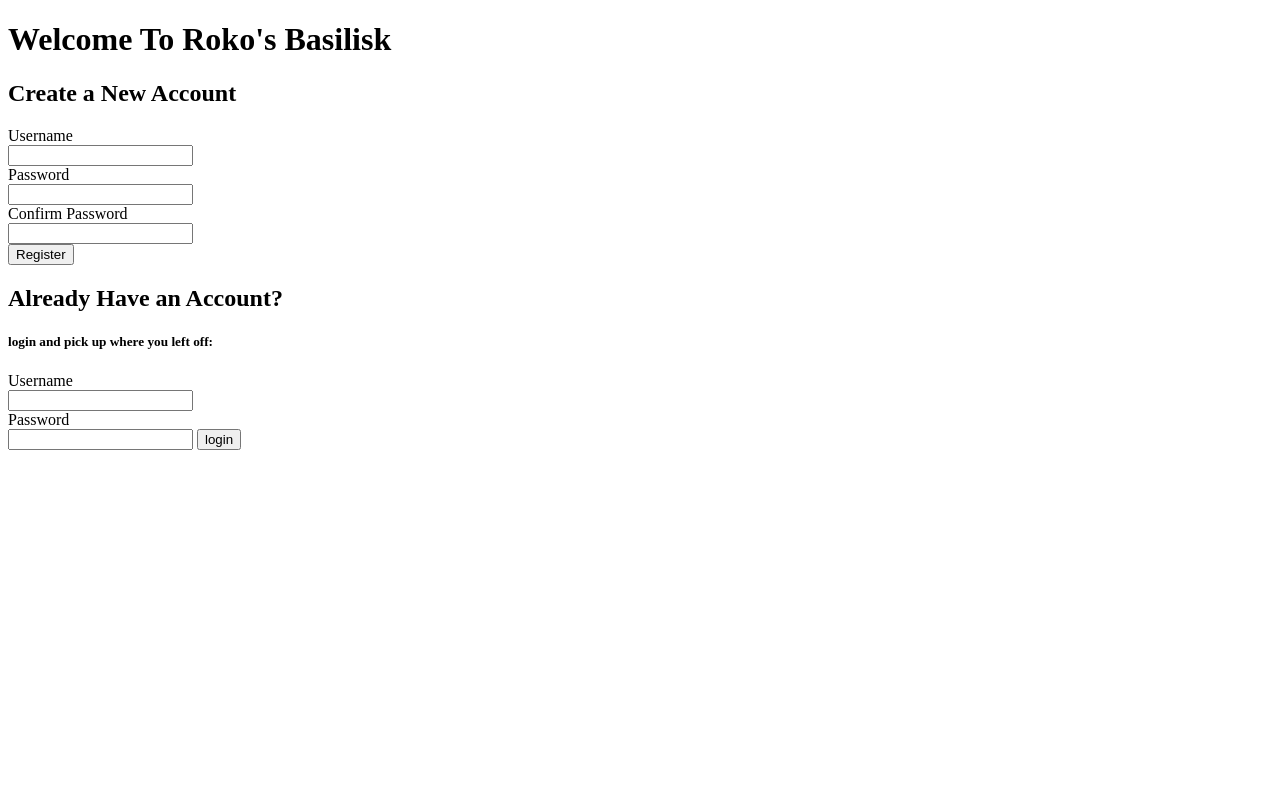
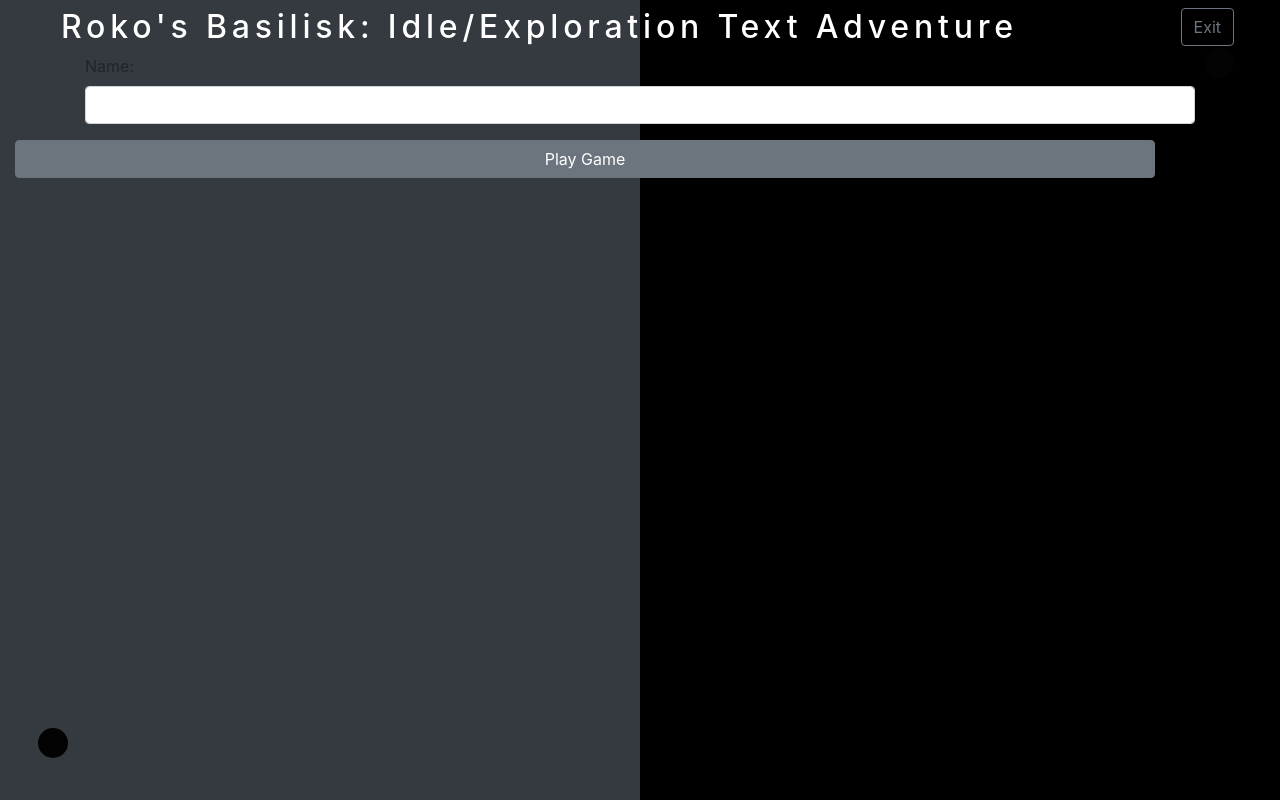
Before and after one commit to GCrawford03/rokos_basilisk, a Django app: page / in a window 1280 px wide. Run offline with Django 3.2, Linux system fonts and the light colour scheme; some libraries are stand-ins or nearby versions.

Commit message:
text game and war works
it's lame but it works

```diff
--- /dev/null
+++ b/ninja_app/templates/landing.html
@@ -0,0 +1,38 @@
+<!DOCTYPE html>
+<html lang="en">
+
+<head>
+    <meta charset="UTF-8">
+    <title>Ninja Gold</title>
+    {% load static %}
+    <link rel="stylesheet" href="https://stackpath.bootstrapcdn.com/bootstrap/4.5.2/css/bootstrap.min.css" integrity="sha384-JcKb8q3iqJ61gNV9KGb8thSsNjpSL0n8PARn9HuZOnIxN0hoP+VmmDGMN5t9UJ0Z" crossorigin="anonymous">
+    <link rel="stylesheet" href="{% static 'style/index.css' %}">
+</head>
+<body class="container-fluid">
+
+    <!-- Header Navigation-->
+    <nav class="navbar navbar-exapnd-md navbar-dark sticky-top">
+        <div class="container-fluid">
+            <div class="title col-md-auto">
+                <h1>Roko's Basilisk: Idle/Exploration Text Adventure</h1>
+            </div>
+                <a class="btn btn-outline-secondary" href="#" role="button">Exit</a>
+        </div>
+        </div>
+    </nav>
+
+    <form action="/register" class="user" method="POST">
+        {% csrf_token %}
+        <div class="form-group container">
+          <label for="first_name">Name: </label>
+          <input type="" class="form-control" id="user" name="first_name">
+        </div>
+        <button type="submit" class="btn btn-secondary container">Play Game</button>
+    </form>
+
+    <!-- game box -->
+    <div1 class="box1 my-2"></div1>
+    <div2 class="box1 my-2"></div2>
+
+</body>
+</html>
--- a/ninja_app/urls.py
+++ b/ninja_app/urls.py
@@ -4,15 +4,12 @@ from . import views
 urlpatterns = [
     path('', views.homepage),
     path('register', views.register),
-    path('login', views.login),
     path('logout', views.logout),
     path('game', views.index),
     path('get_rations', views.get_rations),
     path('train', views.train),
-    path('process_money', views.process),
-    #remove this after testing
-    path('clear_rations', views.clear),
-    #path('process', views.game),
+    #path('process_money', views.process),
+    path('process', views.game),
     path('reset', views.reset),
     #path('countdown', views.countdown),
     path('textgame', views.game)
--- a/ninja_app/views.py
+++ b/ninja_app/views.py
@@ -6,35 +6,21 @@ from django.contrib import messages
 
 
 def homepage(request):
-    return render(request, 'homepage.html' )
+    return render(request, 'landing.html' )
 
 def register(request):
     if request.method == 'POST':
-        errors = Player.objects.reg_val(request.POST)
+        errors = User.objects.validate(request.POST)
         print(errors)
         if len(errors):
             for key, value in errors.items():
                 messages.error(request, value)
             return redirect('/')
-        new_player = Player.objects.create(
-            username=request.POST['username'],
-            password=request.POST['password'])
-        request.session['player_name'] = new_player.username
-        request.session['player_id'] = new_player.id
-        request.session['current_place'] = 'woods'
+        new_user = User.objects.create(
+            first_name=request.POST['first_name'])
+        request.session['player_name'] = new_user.first_name
+        request.session['player_id'] = new_user.id
         return redirect('/game')
-    return redirect('/')
-
-def login(request):
-    if request.method == 'POST':
-        logged_player = Player.objects.filter(username=request.POST['username'])
-        if len(logged_player):
-            logged_player = logged_player[0]
-            if (request.POST['password'], logged_player.password):
-                request.session['player_name'] = logged_player.username
-                request.session['player_id'] = logged_player.id
-                request.session['current_place'] = 'woods'
-                return redirect('/game')
     return redirect('/')
 
 def logout(request):
@@ -54,179 +40,57 @@ def train(request):
             request.session['stamina'] += 1
     return render(request, 'ration.html')
 
-
-#def train(request, input, id){
- #   stamina_total = 0;
-
-#    while (stamina_total < 30 and input = "train"){
-
- #       request.session['rations_total'] -= 10
- #       request.session['stamina_total'] += 1
-
- #       if (stamina_total == 30) {
-
-  #          request.session['prompt'] = "Placeholder : Time to go to wor! Type in 'wartime' to go to travel to the battlegraounds."
-  #      }
-  #      else{
-
-  #          request.session['prompt'] = " Placeholder: Keep training to become a mega superpower! Type 'train' to gain  more stamina."
-  #      }
-  #  }
-  #  return redirect('/game/main')
-#}
-
-def war(request):
-    if request.session['stamina'] > 30:
-        request.session['stamina'] -= 30
-        def fight():
-            win = 0
-            lose = 0
-            battle = 0
-            battleresult = random.randint(1, 2)
-            while True:
-                battle += 1
-
-                if battle > 10:
-                    break
-                if battleresult == 1:
-                    win += 1
-                elif battleresult == 2:
-                    lose += 1
-                battleresult = random.randint(1, 2)
-            print(win)
-            print(lose)
-        fight()
-    else:
-        print('You do not have enough stamina for that!')
-
-
-# i'm pretty sure I'm only using methods above this
-
-
-
-# test 4
-
 def index(request):
-    if "rations" and "stamina" not in request.session:
-        request.session['prompt'] = "Would you like to go on an adventure? 'yes/no'"
+    if "rations" and "stamina" and "prompt" not in request.session:
         request.session['rations'] = 0
         request.session['stamina'] = 0
-    context={
-        'place': locations[request.session['current_place']]
-    }
-    return render(request, "index.html",context)
+        request.session['prompt'] = "Would you like to go on an adventure? Type 'yes' or 'no' to begin..."
+    return render(request, "index.html")
 
-def process(request):
-    print(request.POST)
-    if 'house' in request.POST:
-        request.session['gold'] += int(random.random() * 2 + 7)
-    if 'casino' in request.POST:
-        if int(random.random() * 10) > 5:
-            request.session['gold'] += int(random.random()*50)
-        else:
-            request.session['gold'] -= int(random.random()*50)
-    if 'farm' in request.POST:
-        request.session['gold'] += int(random.random() * 5 + 15)
-    if 'cave' in request.POST:
-        request.session['gold'] += int(random.random()* 10 + 30)
-    print(request.session['gold'])
-    return redirect('/game')
-
-
-# not finished below
-
-#Disregard this
-#def get_food(request, username:
-    #one_player = Player.objects.get(id=id)
-    #if request.method == 'POST':
-        #one_player.rations = request.POST['rations']
-        #one_player.save()
-        #return redirect('/game')
-
-# def counter():
-#     cps = 0
-#     speed = 0.01
-
-#     while True:
-#         """Prints the amount of Clicks per Second and resets the counter every second."""
-
-#         global cps
-#         print("Clicks Per Second {}  ".format(cps), end = "\r"
-#         cps = 0
-#         time.sleep(1)
-
-#def countdown(request):
-#    while request > 0:
-#        sys.stdout.write('\rDuration : {}s'.format(request))
-#        request -= 1
-#        sys.stdout.flush()
-#        time.sleep(1)
-
-# def randomdig(request):
-#     x = "treasure chest", "sack of gold"
-
-# print(random.choice(x))
-
-
-# text adventure input/output
-# game states. Starts at 0 and only allows certain inputs
-# game model, users have game saves (1:1, 1:Many)
-#
 def game(request):
-    if request.POST['input']== "yes":
-        request.session['prompt']= "You reach a crossroads. Would you like to go 'west' or 'east'?"
-        if request.POST['input']== "no":
-            request.session['prompt']= "You died."
-    if request.POST['input']== "west":
-        request.session['prompt']= "You encounter a monster. Would you like to 'run' or 'attack'?"
-    if request.POST['input']== "east":#
-        request.session['prompt']= "You get lost. 'ok'"
-    if request.POST['input']== "ok":
-        request.session['prompt']= "You stumble upon something"
-    if request.POST['input']== "attack":
-        request.session['prompt']= "You died."
-    if request.POST['input']== "run":
-        request.session['prompt']= "You run away and find food ('continue')"
-        request.session['gold'] += int(random.random() * 50 + 200)
-    if request.POST['input']== "continue":
-        request.session['prompt']= "placeholder text."
-
-    print(request.POST)
-    return redirect('/game')
+    if request.method == 'POST':
+        yes_no = ["yes", "no"]
+        directions = ["west", "east"]
+        name = request.session['player_name']
+        response = request.POST['input']
+        if response not in directions:
+            if response == "yes":
+                request.session['prompt'] = "You reach a crossroads, would you like to go west and head to battle?(requires 30 Stamina) or east?.\n"
+            elif response == "no":
+                request.session['prompt'] = "You are not ready for this quest. Goodbye, " + name + ". Please Reset Game"
+            else:
+                request.session['prompt'] = "I didn't understand that.\n Please type 'yes' or 'no' to continue"
+            return redirect('/game')
+        if response not in yes_no:
+            if response == "west":
+                if request.session['stamina'] >= 30:
+                    request.session['stamina'] -= 30
+                    def fight():
+                        win = 0
+                        lose = 0
+                        battle = 0
+                        battleresult = random.randint(1, 2)
+                        while True:
+                            battle += 1
+                            if battle > 10:
+                                break
+                            if battleresult == 1:
+                                win += 1
+                            elif battleresult == 2:
+                                lose += 1
+                            battleresult = random.randint(1, 2)
+                        if win > 5:
+                            request.session['prompt'] = "You Won!"
+                        else:
+                            request.session['prompt'] = "You Lost the Battle! Please Reset Game!"
+                    fight()
+                else:
+                    request.session['prompt'] = "You don't have the stamina for that!"
+                return redirect ('/game')
+            if response == "east":
+                request.session['prompt'] = 'you died'
+            return redirect('/game')
 
 def reset(request):
-    request.session.flush()
+    request.session['prompt'] = "Would you like to go on an adventure? Type 'yes' or 'no' to begin..."
     return redirect('/game')
-
-#remove after testing
-def clear(request):
-    if request.session['rations'] == 100:
-        request.session['rations'] -= 100
-    return redirect('/game')
-
-
-
-# text adventure
-
-# answer = input ("Would you like to play? (yes/no) ")
-# if answer.lower().strip() == "yes":
-#     answer = input("You reach a crossroads. Would you like to go 'left' or 'right'?").lower().strip()
-#     if answer == "left":
-#         answer = input("You encounter a monster. Would you like to 'run' or 'attack'?")
-
-#         if answer == "attack":
-#             print("The monster deals 100 damage and kills you.")
-#         else:
-#             print("Good choice, you made it away safely.")
-
-#     elif answer == "right":
-#         print("You notice a small village in the distance. Do you 'go towards it' or 'continue on your path'?")
-
-#         if answer == "go towards it":
-#             print("A merchant wearing a cloak approaches you and asks if you want to see their wares. 'yes/no'")
-
-#             if answer == "yes":
-#                 print("You see a sword. Do you 'purchase' it or 'steal' it?")
-
-#         else:
-#             print("That's too bad. They might've had something you wanted for sale.")
```
Also changed, not shown: ninja_app/models.py (+20 -15 lines), ninja_app/templates/index.html (+10 -3 lines), db.sqlite3, ninja_app/migrations/0005_auto_20200929_2210.py (added), ninja_app/migrations/0006_remove_user_user_input.py (added), ninja_app/templates/map.jpeg (renamed from ninja_app/map.jpeg).
